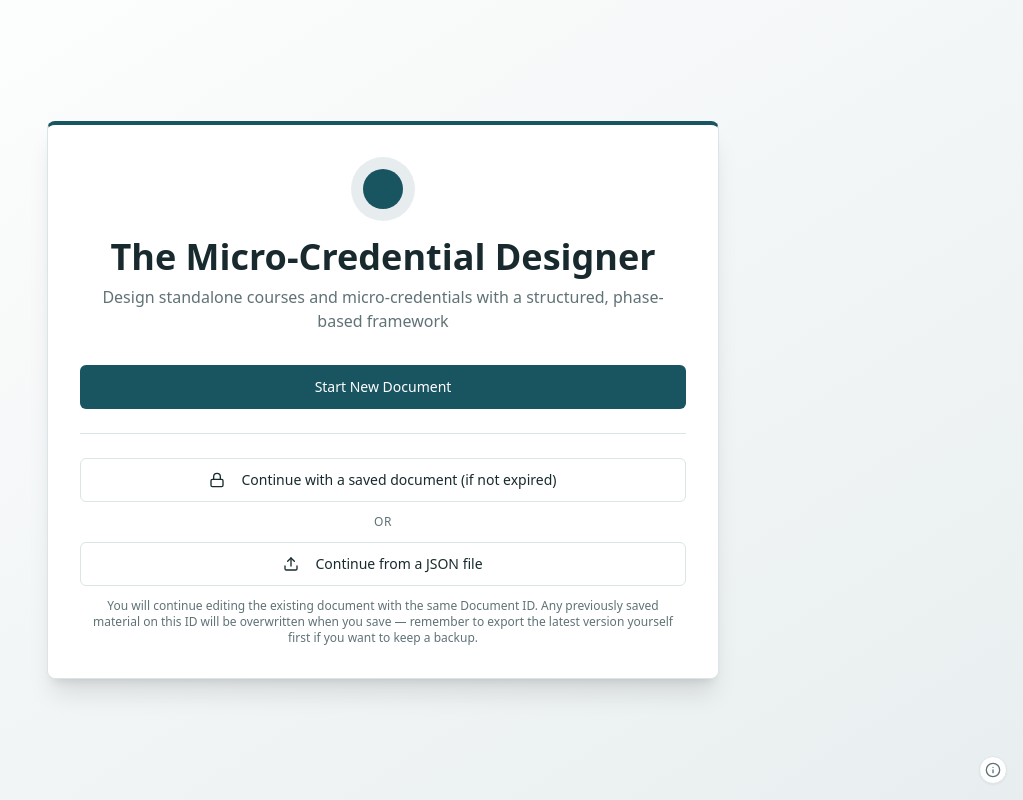
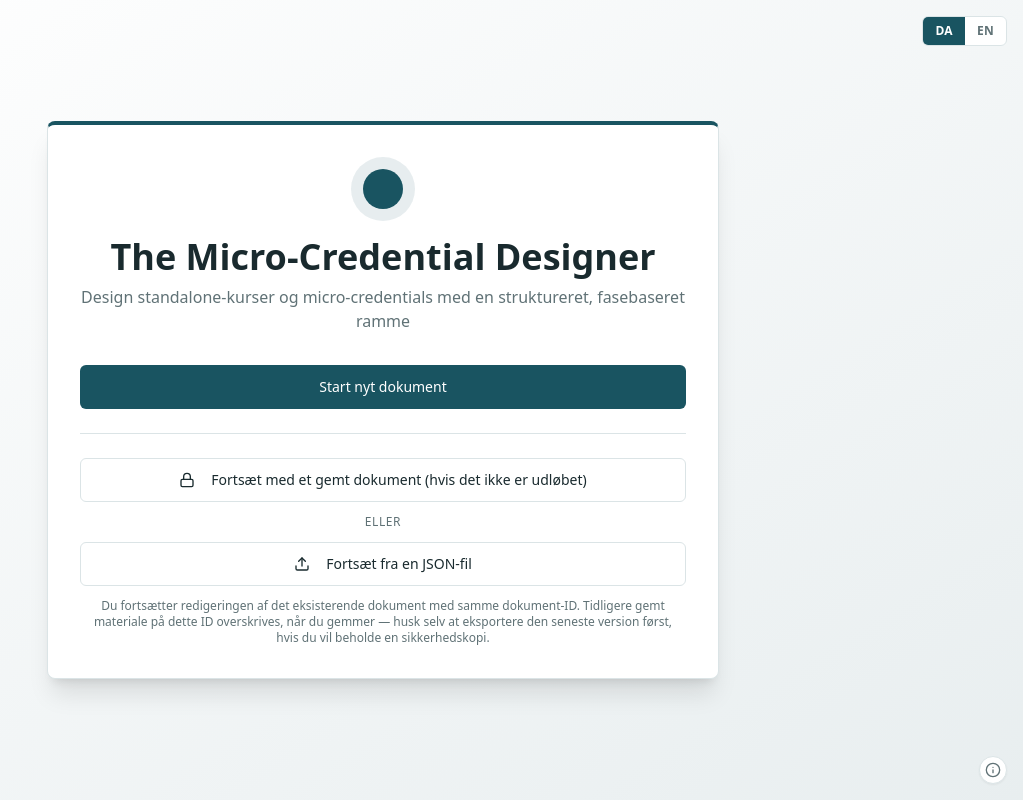
Before and after one commit to rao-ucn/micro-credentialdesigner-DK-EN, a React (Vite) app: page / in a window 1280 px wide. Shown: the whole page, without its empty margins (257-1280 px from the left). Built offline with nearby package versions, Linux system fonts and the light colour scheme; the HTML template or start-up script is replaced by a standard one.

Commit message:
Changes
Co-authored-by: rao-ucn <339097054+rao-ucn@users.noreply.github.com>

```diff
--- a/src/contexts/LanguageContext.tsx
+++ b/src/contexts/LanguageContext.tsx
@@ -19,7 +19,7 @@ export function LanguageProvider({ children }: { children: ReactNode }) {
     } catch {
       // localStorage unavailable — fall through to default
     }
-    return 'en';
+    return 'da';
   });
 
   const setLanguage = (lang: Language) => {
--- a/src/pages/Index.tsx
+++ b/src/pages/Index.tsx
@@ -1944,6 +1944,7 @@ const Index = () => {
       <>
         <div className="min-h-screen bg-gradient-to-br from-background via-primary/5 to-primary/10 flex items-center justify-center p-4 relative">
           <div className="fixed top-4 right-4 z-10">
+            <LanguageToggle />
           </div>
           <Popover>
             <PopoverTrigger asChild>
@@ -2409,6 +2410,7 @@ const Index = () => {
             </div>
 
             <div className="flex items-center gap-2">
+              <LanguageToggle />
               <Button onClick={handleSave} variant="default" size="sm">
                 <Save className="mr-2 h-4 w-4" />
                 {t.save}
```
